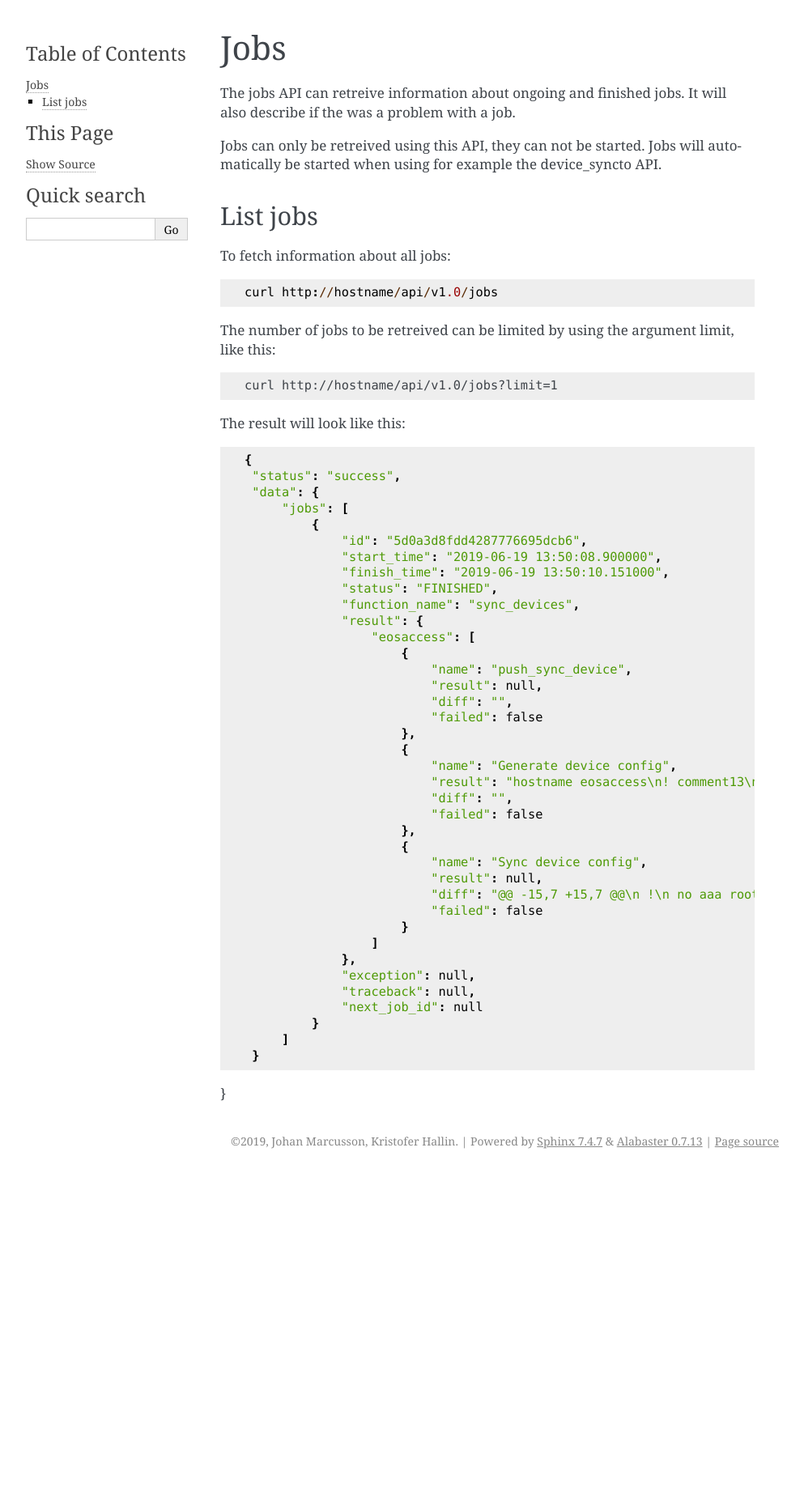
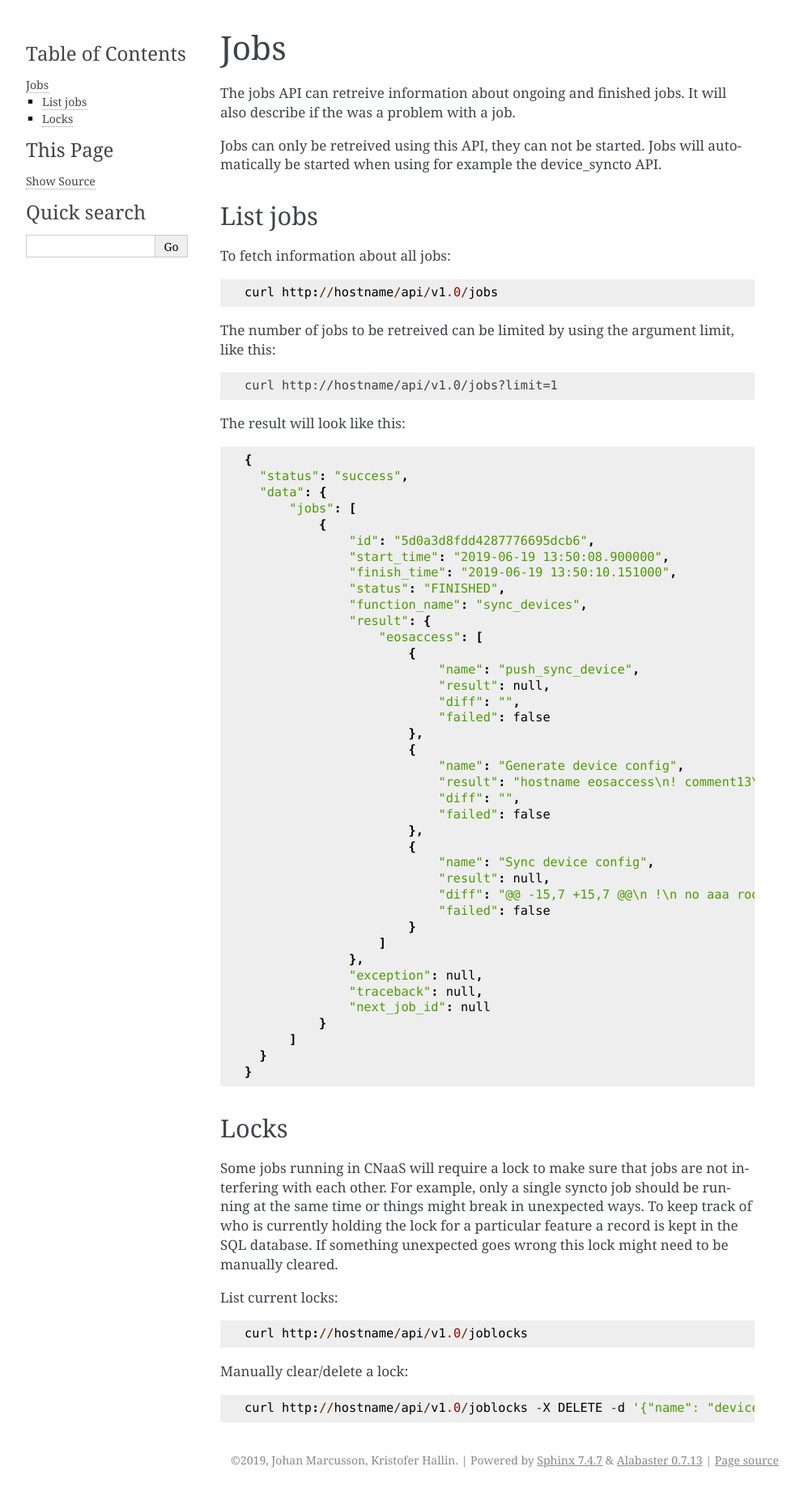
Before and after one commit to SUNET/cnaas-nms, a Sphinx documentation site: the page built from docs/apiref/jobs.rst, in a window 1280 px wide. Shown: the whole page at 81% size, without its empty margins (148-1141 px from the left). Built offline with Sphinx 7.4.7, drawn with Linux system fonts in a browser that asks for light colours; before the commit the page ends 1449 px from its top, so only the background shows below that.

Commit message:
Add some docs for joblock api

```diff
--- a/docs/apiref/jobs.rst
+++ b/docs/apiref/jobs.rst
@@ -28,7 +28,7 @@ The result will look like this:
 
 ::
 
-   {
+  {
     "status": "success",
     "data": {
         "jobs": [
@@ -66,4 +66,26 @@ The result will look like this:
             }
         ]
     }
-}
+  }
+
+Locks
+-----
+
+Some jobs running in CNaaS will require a lock to make sure that jobs are not
+interfering with each other. For example, only a single syncto job should be
+running at the same time or things might break in unexpected ways.
+To keep track of who is currently holding the lock for a particular feature
+a record is kept in the SQL database. If something unexpected goes wrong this
+lock might need to be manually cleared.
+
+List current locks:
+
+::
+
+   curl http://hostname/api/v1.0/joblocks
+
+Manually clear/delete a lock:
+
+::
+
+   curl http://hostname/api/v1.0/joblocks -X DELETE -d '{"name": "devices"}' -H "Content-Type: application/json"
```
